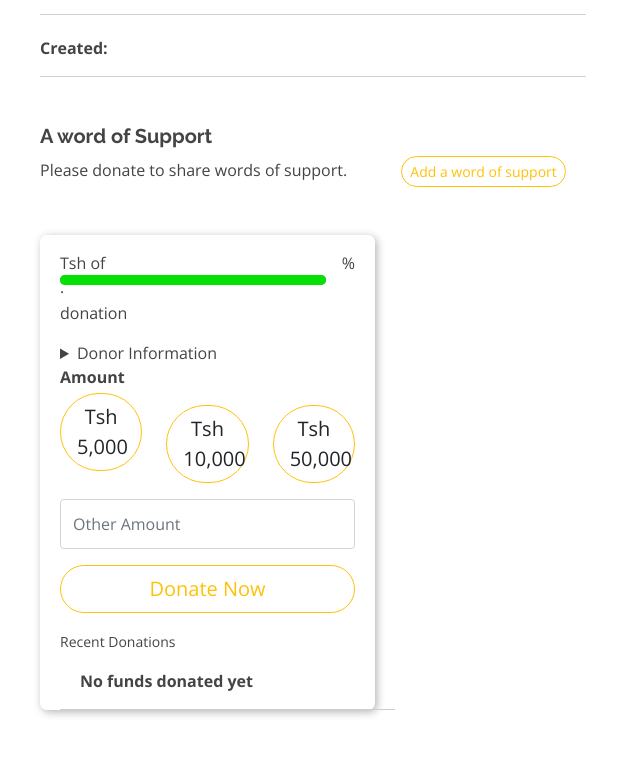
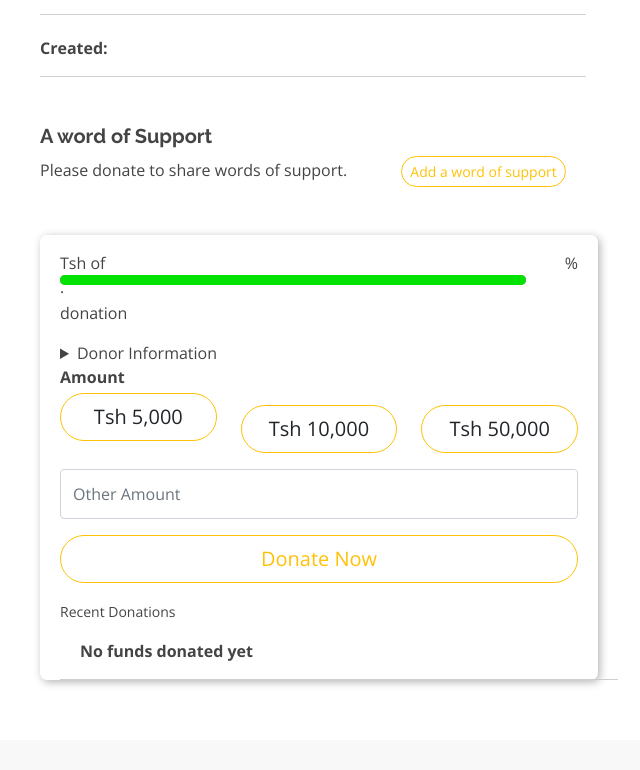
Before and after one commit to isayaeli/crowdfundr, a Django app: template templates/home/donate.html in a window 1280 px wide. Shown: the part 625-1395 px from the top of the page, without its empty margins (42-682 px from the left). After the commit the page ends 1310 px from the top, so only its background shows below. Run offline with Django 3.2, Linux system fonts and the light colour scheme; the template is opened without the code that fills it, so the values that code supplies are empty; some libraries are stand-ins or nearby versions.

Commit message:
made donatebox 100% width

```diff
--- a/templates/home/donate.html
+++ b/templates/home/donate.html
@@ -147,7 +147,7 @@
 
 
           <div class="col-md-6 mt-5  donate-mobile">
-            <div style="border-radius: 7px; width: 335px; text-align: start; box-shadow: 2px 2px 8px rgb(0, 0, 0, 0.3);" data-aos="fade-up"  >
+            <div style="border-radius: 7px; width: 100%; text-align: start; box-shadow: 2px 2px 8px rgb(0, 0, 0, 0.3);" data-aos="fade-up"  >
               <div class="goal pt-3 pb-3" style="margin-left:20px; margin-right:20px;" >
                 <div style="  display:inline-flex;" >
                     <span>Tsh {{data.get_donation_sum}} of {{data.goal}}</span>
```
